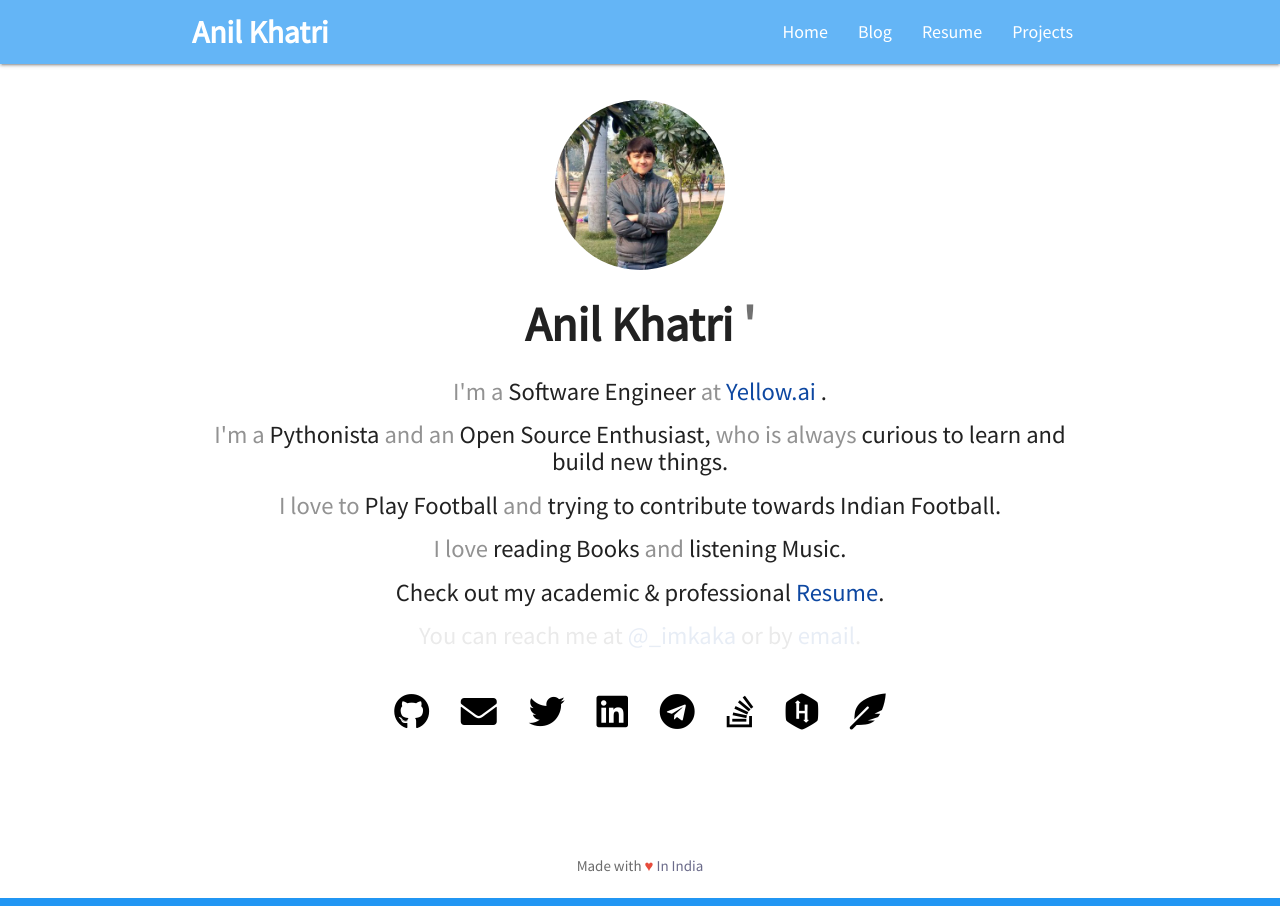
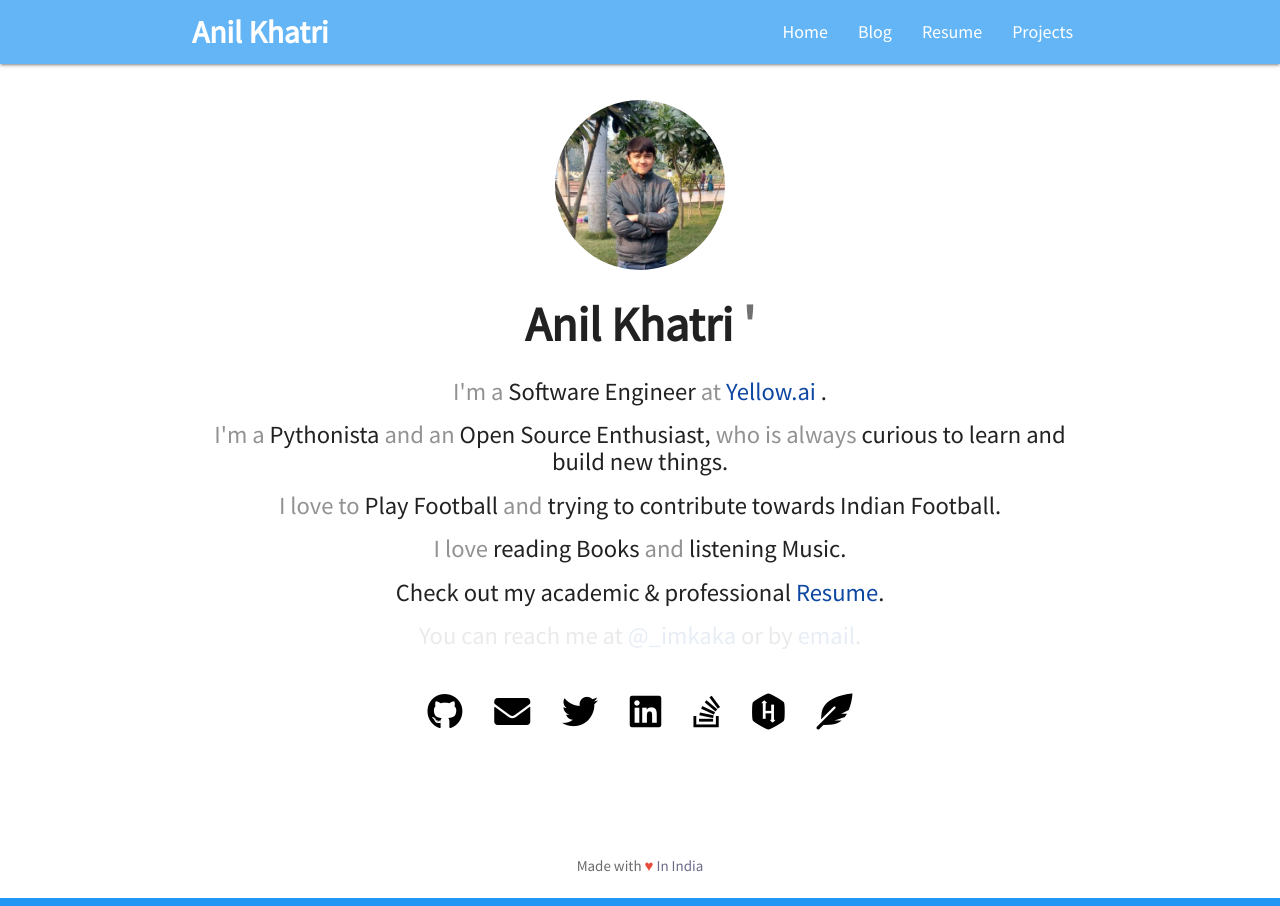
Before and after one commit to imkaka/imkaka.github.io, a Jekyll site: the page built from index.html, in a window 1280 px wide. Built offline with Jekyll 4.4.1, drawn with Linux system fonts in a browser that asks for light colours; nearby versions of some CDN libraries.

Commit message:
:fire: remove tg

```diff
--- a/_includes/social.html
+++ b/_includes/social.html
@@ -14,9 +14,9 @@
     {% if site.linkedin %}
     <a href="https://linkedin.com/in/{{ site.linkedin }}"><i class="fab fa-linkedin" style="font-size:36px"></i></a>
     {% endif %}
-    {% if site.telegram %}
+    <!-- {% if site.telegram %}
     <a href="https://t.me/{{ site.telegram }}"><i class="fab fa-telegram" style="font-size:36px"></i></a>
-    {% endif %}
+    {% endif %} -->
     {% if site.facebook %}
         <a href="https://facebook.com/{{ site.facebook }}"><i class="fab fa-facebook-square" style="font-size:36px"></i></a>
     {%endif%}
```
